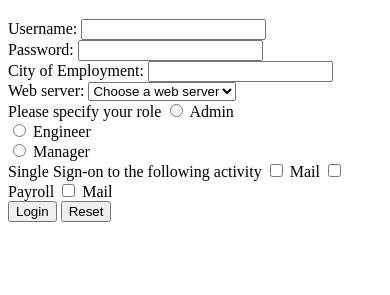
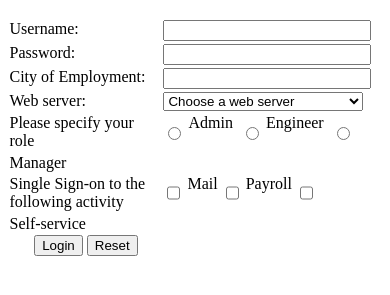
Before and after one commit to kja-axelor/Frontend, a plain HTML site: page html-css/project-1/project2.html in a window 390 px wide. Shown: the part 61-356 px from the top of the page. Drawn offline with Linux system fonts and the light colour scheme.

Commit message:
Try to make responsive design

```diff
--- /dev/null
+++ b/html-css/project-1/css/stylesheet.css
@@ -0,0 +1,19 @@
+.row {
+  padding: 0.4%;
+  display: flex;
+  flex-wrap: wrap;
+  gap: 4px;
+}
+.label {
+  width: 7%;
+  min-width: 150px;
+  padding: 0;
+}
+.contenet {
+  width: 70%;
+  max-width: 1200px;
+  margin: 0 auto;
+}
+.input{
+    min-width: 200px;
+}
--- a/html-css/project-1/project2.html
+++ b/html-css/project-1/project2.html
@@ -6,34 +6,35 @@
     <meta http-equiv="X-UA-Compatible" content="IE=edge">
     <meta name="viewport" content="width=device-width, initial-scale=1.0">
     <title>Project-2</title>
+    <link rel="stylesheet" href="./css/stylesheet.css">
 </head>
 
 <body>
-    <div>
+    <div class="content">
         <h1>Create Form</h1>
         <form action="/">
-            <div>
-                <label for="username">Username:</label>
-                <input type="text" id="username">
+            <div class="row">
+                <label for="username" class="label">Username:</label>
+                <input type="text" id="username" class="input">
             </div>
-            <div>
-                <label for="password">Password:</label>
-                <input type="password" name="Password" id="password">
+            <div class="row">
+                <label for="password" class="label">Password:</label>
+                <input type="password" name="Password" id="password" class="input">
             </div>
-            <div>
-                <label for="city">City of Employment:</label>
-                <input type="text" id="city">
+            <div class="row">
+                <label for="city" class="label">City of Employment:</label>
+                <input type="text" id="city" class="input">
             </div>
-            <div>
-                <label for="server">Web server:</label>
-                <select name="server" id="server">
+            <div class="row">
+                <label for="server" class="label">Web server:</label>
+                <select name="server" id="server" class="input">
                     <option value="webserver">Choose a web server</option>
                     <option value="apache">Apache</option>
                     <option value="tomcat">Tomcat</option>
                 </select>
             </div>
-            <div>
-                <label>Please specify your role</label>
+            <div class="row">
+                <label class="label">Please specify your role</label>
                 <input type="radio" name="role" id="admin" value="Admin">
                 <label for="admin">Admin</label><br>
                 <input type="radio" name="role" id="engineer" value="Engineer">
@@ -41,18 +42,18 @@
                 <input type="radio" name="role" id="manager" value="Manager">
                 <label for="manager">Manager</label>
             </div>
-            <div>
-                <label>Single Sign-on to the following activity</label>
+            <div class="row" class="label">
+                <label class="label">Single Sign-on to the following activity</label>
                 <input type="checkbox" name="mail" id="mail" value="Mail">
                 <label for="mail">Mail</label>
                 <input type="checkbox" name="payroll" id="payroll" value="Payroll">
                 <label for="payroll">Payroll</label>
-                <input type="checkbox" name="mail" id="mail" value="Mail">
-                <label for="mail">Mail</label>
+                <input type="checkbox" name="service" id="service" value="service">
+                <label for="service">Self-service</label>
             </div>
             <div>
-                <input type="button" name="login" id="login" value="Login">
-                <input type="button" name="Reset" id="reset" value="Reset">
+                <input type="button" name="login" id="login" value="Login" style="margin-left: 7%;">
+                <input type="reset" value="Reset">
             </div>
         </form>
     </div>
--- a/html-css/project-2/stylesheet.css
+++ b/html-css/project-2/stylesheet.css
@@ -1,12 +1,12 @@
-*{
+* {
   padding: 0;
   margin: 0;
   box-sizing: border-box;
 }
-body{
-    background-color:#F0FFFF;
+body {
+  background-color: #f0ffff;
 }
-ul li{
+ul li {
   list-style: none;
   margin: 15px;
 }
@@ -20,44 +20,42 @@ ul li{
   background-color: #02e093;
   color: #fff;
 }
-.links{
+.links {
   display: flex;
   font-size: 18pt;
 }
-.links li a{
+.links li a {
   list-style: none;
   margin: 20px;
   color: whitesmoke;
   text-decoration: none;
   text-transform: uppercase;
 }
-.links li a:hover{
-    color:#05386B;
-    font-weight: bold;
+.links li a:hover {
+  color: #05386b;
   cursor: pointer;
 }
-.name{
+.name {
   color: whitesmoke;
   text-decoration: none;
 }
 .content {
   text-align: center;
-    color: #36454F;
+  color: #36454f;
   padding: 40px 30px;
   font-size: 14pt;
 }
-.para{
+.para {
   margin: 10px 35%;
 }
-.para a{
+.para a {
   text-decoration: none;
-    color: #36454F;
+  color: #36454f;
 }
-.heading{
+.heading {
   font-weight: bold;
 }
-h2 a:hover{
-    color:#05386B;
-    font-weight: bold;
+h2 a:hover {
+  color: #05386b;
   cursor: pointer;
 }
```
Also changed, not shown: html-css/project-1/project1.html (+1 -1 lines), html-css/project-2/about.html (+1 -1 lines), html-css/project-2/blog.html (+11 -8 lines), html-css/project-2/contact.html (+5 -4 lines), html-css/project-2/work.html (+1 -1 lines). Lines whose indentation alone changed are shown as unchanged.
